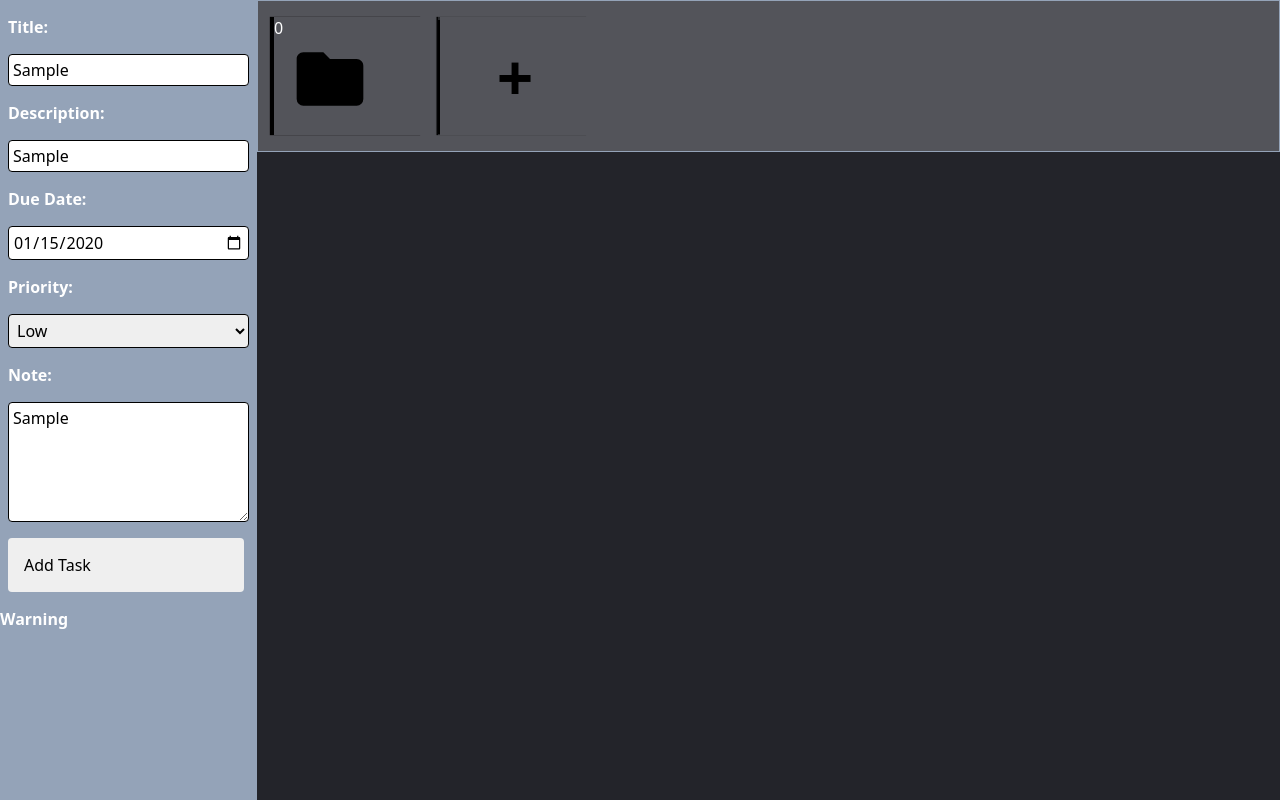
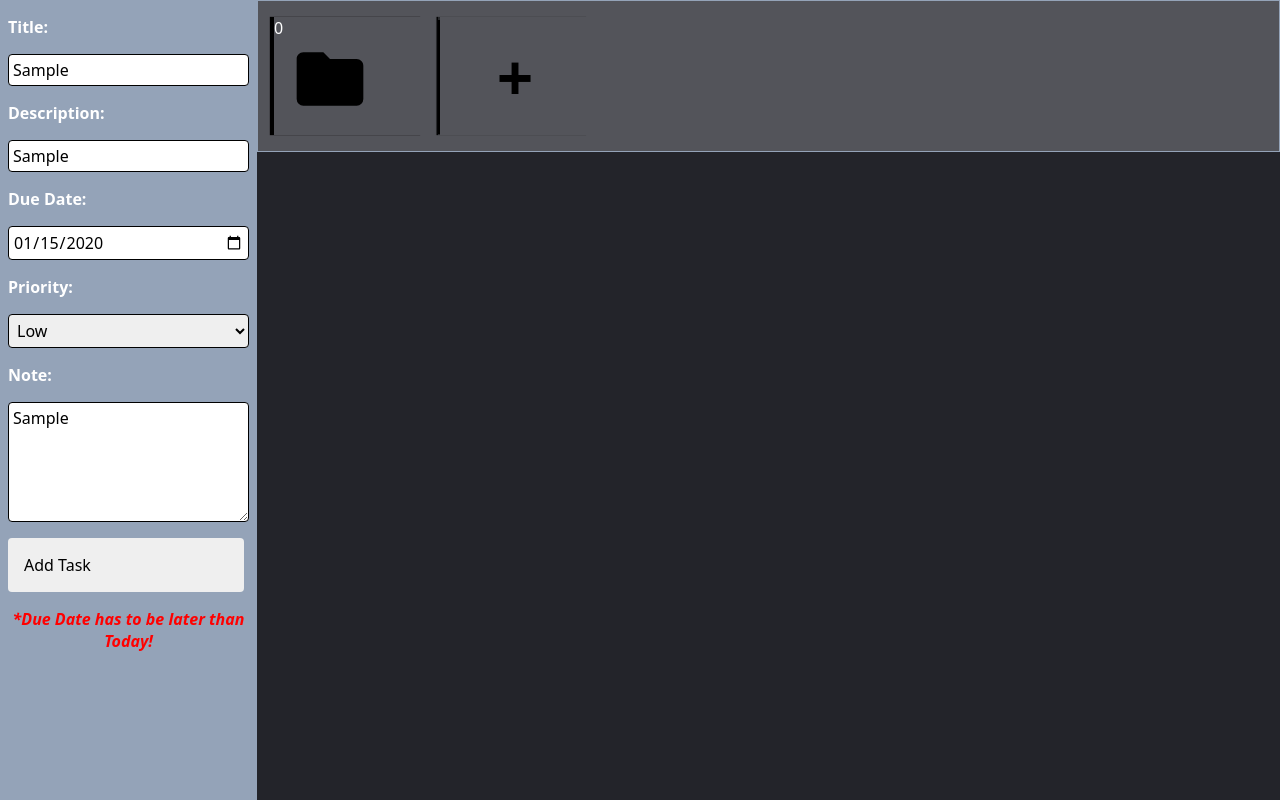
Before and after one commit to urieco/todo-list, a website built with webpack: page src/index.html in a window 1280 px wide. Both pictures are taken after typing "Sample", "Sample", "2020-01-15", "Sample" into the empty fields and a click on the button "Add Task". Built offline with nearby package versions, Linux system fonts and the light colour scheme.

Commit message:
Add a feature to check validity and give warnings

```diff
--- a/src/index.html
+++ b/src/index.html
@@ -19,8 +19,7 @@
             <input type="text" name="description" id="description">
         </label>
         <label for="dueDate">Due Date:
-            <input type="date" name="dueDate" id="dueDate"
-                pattern="\d{4}-\d{2}-\d{2}" required>
+            <input type="date" name="dueDate" id="dueDate" pattern="\d{4}-\d{2}-\d{2}" required>
         </label>
         <label for="priority">Priority:
             <select name="priority" id="priority">
@@ -33,6 +32,7 @@
             <textarea name="note" id="note" rows="5"></textarea>
         </label>
         <button class="addTask">Add Task</button>
+        <div class="warning"></div>
     </form>
     <div id="app">
         <div class="scroller-container snaps-inline"></div>
--- a/src/index.js
+++ b/src/index.js
@@ -59,7 +59,10 @@ const appLogic = () => {
     const date = `${current.getFullYear()}-${month}-${current.getDate()}`;
 
     function createTask() {
-        if (!title || dueDate < date) return;
+        if (!title || dueDate < date) {
+            interactDOM().warning();
+            return;
+        }
         let newTask = new ToDoItem(title, description, dueDate, priority, note);
         interactDOM().addTask(title, dueDate, priority, description, note);
         listPanel[currentList].add(newTask);
@@ -236,11 +239,20 @@ const interactDOM = () => {
         });
     }
 
+    function warning() {
+        let warning = document.querySelector(".warning");
+        warning.textContent = "";
+        if (!document.querySelector("#title").value) {
+            warning.textContent = "*You have to enter a Title!";
+        } else warning.textContent = "*Due Date has to be later than Today!"
+    }
+
     return {
         makeElement,
         addList,
         addTask,
         listScroller,
+        warning
     }
 }
 
@@ -251,9 +263,6 @@ const interactDOM = () => {
     interactDOM().makeElement("#reset", "input")(inputArea)
         ("type", "reset")("style", "visibility: hidden; position: absolute;");
 
-    let warning = interactDOM().makeElement(".warning")(inputArea);
-    warning().textContent = "Warning";
-
     document.querySelector(".addTask").addEventListener("click", (e) => {
         appLogic().createTask();
         // document.querySelector("#reset").click();
@@ -263,9 +272,3 @@ const interactDOM = () => {
     // Add a default list:
     appLogic().createList();
 })();
-
-(function test() {
-    function resetListPanel() {
-        listPanel = [];
-    }
-})();
--- a/src/style.css
+++ b/src/style.css
@@ -38,10 +38,21 @@ textarea {
     margin-top: 1em;
 }
 
+input:invalid {
+    border: 0.05em solid red;
+}
+
 .addTask {
     text-align: center;
     width: 92%;
     padding: 1em;
+}
+
+.warning {
+    color: red;
+    font-style: oblique;
+    font-weight: 600;
+    text-align: center;
 }
 
 #app {
@@ -71,7 +82,7 @@ textarea {
     cursor: pointer;
 }
 
-.scroller-item > img {
+.scroller-item>img {
     position: relative;
     left: 1em;
     width: 5rem;
```
